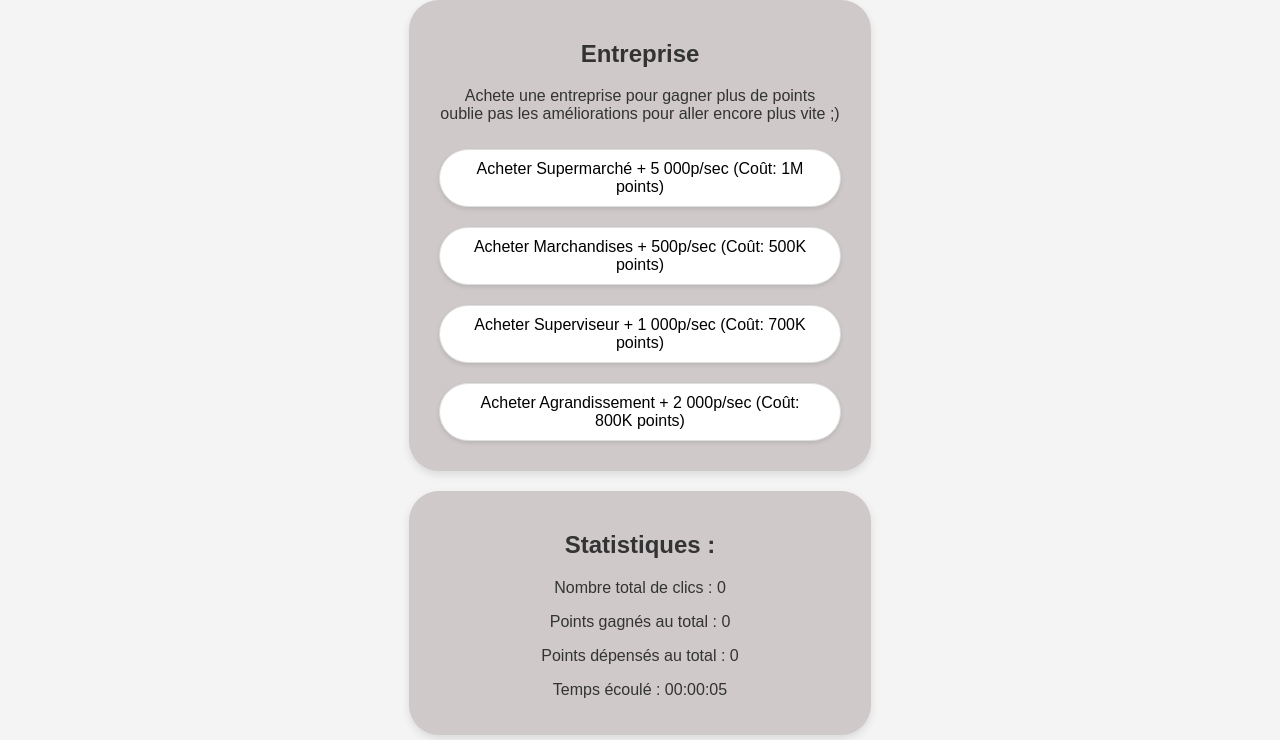
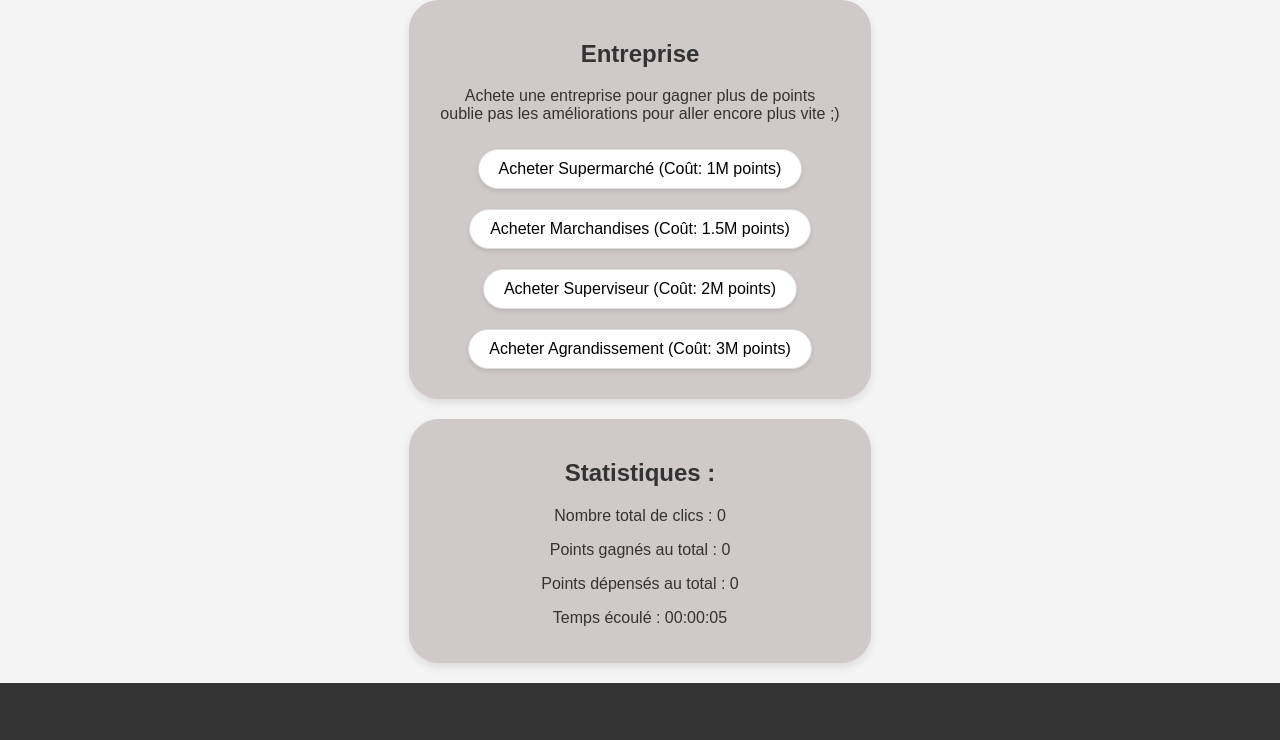
Before and after one commit to NoeMarchal/Taptastic-, a plain HTML site: page index.html in a window 1280 px wide. Shown: the part 952-1692 px from the top of the page. Drawn offline with nearby package versions, Linux system fonts and the light colour scheme; some packages are replaced by stand-ins of ours; a script that the page names is missing.

Commit message:
fix enterprise

```diff
--- a/index.html
+++ b/index.html
@@ -4,7 +4,7 @@
 <head>
     <meta charset="UTF-8">
     <meta name="viewport" content="width=device-width, initial-scale=1.0">
-    <title>Jeu incrémentale</title>
+    <title>Jeu incrémentale V1</title>
     <link rel="stylesheet" href="styles.css">
 </head>
 <body>
@@ -77,9 +77,9 @@
         oublie pas les améliorations pour aller encore plus vite ;)
     </p>
     <button id="boutonSupermarche">Acheter Supermarché (Coût: 1 000 000 points)</button>
-    <button id="boutonMarchandises">Acheter Marchandises (Coût: 500 000 points)</button>
-    <button id="boutonSuperviseur">Acheter Superviseur (Coût: 700 000 points)</button>
-    <button id="boutonAgrandissement">Acheter Agrandissement (Coût: 800 000 points)</button>
+    <button id="boutonMarchandises">Acheter Marchandises (Coût:1 500 000 points)</button>
+    <button id="boutonSuperviseur">Acheter Superviseur (Coût: 2 000 000 points)</button>
+    <button id="boutonAgrandissement">Acheter Agrandissement (Coût: 3 000 000 points)</button>
 
 </div>
 <div class="stats-container">
--- a/script.js
+++ b/script.js
@@ -2,9 +2,9 @@ const maxUpgrade1Level = 200;    // niveau max pour l'amélioration 1²
 const maxUpgrade2Level = 200;   // Niveau max pour l'amélioration 2
 const maxAutoclickers = 200;   // Nombre max d'autoclickers
 const supermarcheCost = 1000000; // Coût du supermarché
-const marchandisesCost = 500000; // Coût des marchandises
-const superviseurCost = 700000; // Coût du superviseur
-const agrandissementCost = 800000; // Coût de l'agrandissement
+const marchandisesCost = 1500000; // Coût des marchandises
+const superviseurCost = 2000000; // Coût du superviseur
+const agrandissementCost = 3000000; // Coût de l'agrandissement
 
 // Variables du jeu
 let points = 0;
@@ -163,10 +163,10 @@ function updateDisplay() {
     document.getElementById("player-name").textContent = playerName;
     document.getElementById("avatar").src = avatarSrc; // Utiliser la valeur de avatarSrc
         // Mettre à jour les boutons d'achat
-        document.getElementById('boutonSupermarche').textContent = `Acheter Supermarché + 5 000p/sec (Coût: ${formatNumber(supermarcheCost)} points)`;
-        document.getElementById('boutonMarchandises').textContent = `Acheter Marchandises + 500p/sec (Coût: ${formatNumber(marchandisesCost)} points)`;
-        document.getElementById('boutonSuperviseur').textContent = `Acheter Superviseur + 1 000p/sec (Coût: ${formatNumber(superviseurCost)} points)`;
-        document.getElementById('boutonAgrandissement').textContent = `Acheter Agrandissement + 2 000p/sec (Coût: ${formatNumber(agrandissementCost)} points)`;
+        document.getElementById('boutonSupermarche').textContent = `Acheter Supermarché (Coût: ${formatNumber(supermarcheCost)} points)`;
+        document.getElementById('boutonMarchandises').textContent = `Acheter Marchandises (Coût: ${formatNumber(marchandisesCost)} points)`;
+        document.getElementById('boutonSuperviseur').textContent = `Acheter Superviseur (Coût: ${formatNumber(superviseurCost)} points)`;
+        document.getElementById('boutonAgrandissement').textContent = `Acheter Agrandissement (Coût: ${formatNumber(agrandissementCost)} points)`;
         document.getElementById('total-clicks').textContent = `Nombre total de clics : ${totalClicks}`;
 document.getElementById('total-points-earned').textContent = `Points gagnés au total : ${formatNumber(totalPointsEarned)}`;
 document.getElementById("total-points-spent").textContent = `Points dépensés au total : ${formatNumber(totalPointsSpent)}`;
@@ -551,7 +551,7 @@ document.getElementById('boutonSupermarche').addEventListener('click', function(
     if (!supermarcheAchete && points >= supermarcheCost) {
         points -= supermarcheCost; // Dépense les points
         totalPointsSpent += supermarcheCost;
-        autoclickers += 5000; // Augmente les points par seconde de 5000
+        autoclickerPower += 5000; // Augmente les points par seconde de 5000
         supermarcheAchete = true;
         disableButton('boutonSupermarche');
         updateDisplay();
@@ -563,7 +563,7 @@ document.getElementById('boutonMarchandises').addEventListener('click', function
     if (!marchandisesAchete && points >= marchandisesCost) {
         points -= marchandisesCost; // Dépense les points
         totalPointsSpent += marchandisesCost;
-        autoclickers += 500; // Augmente les points par seconde de 500
+        autoclickerPower += 500; // Augmente les points par seconde de 500
         marchandisesAchete = true;
         disableButton('boutonMarchandises');
         updateDisplay();
@@ -575,7 +575,7 @@ document.getElementById('boutonSuperviseur').addEventListener('click', function(
     if (!superviseurAchete && points >= superviseurCost) {
         points -= superviseurCost; // Dépense les points
         totalPointsSpent += superviseurCost;
-        autoclickers += 1000; // Augmente les points par seconde de 1000
+        autoclickerPower += 1000; // Augmente les points par seconde de 1000
         superviseurAchete = true;
         disableButton('boutonSuperviseur');
         updateDisplay();
@@ -587,7 +587,7 @@ document.getElementById('boutonAgrandissement').addEventListener('click', functi
     if (!agrandissementAchete && points >= agrandissementCost) {
         points -= agrandissementCost; // Dépense les points
         totalPointsSpent += marchandisesCost;
-        autoclickers += 2000; // Augmente les points par seconde de 2000
+        autoclickerPower += 2000; // Augmente les points par seconde de 2000
         agrandissementAchete = true;
         disableButton('boutonAgrandissement');
         updateDisplay();
```
